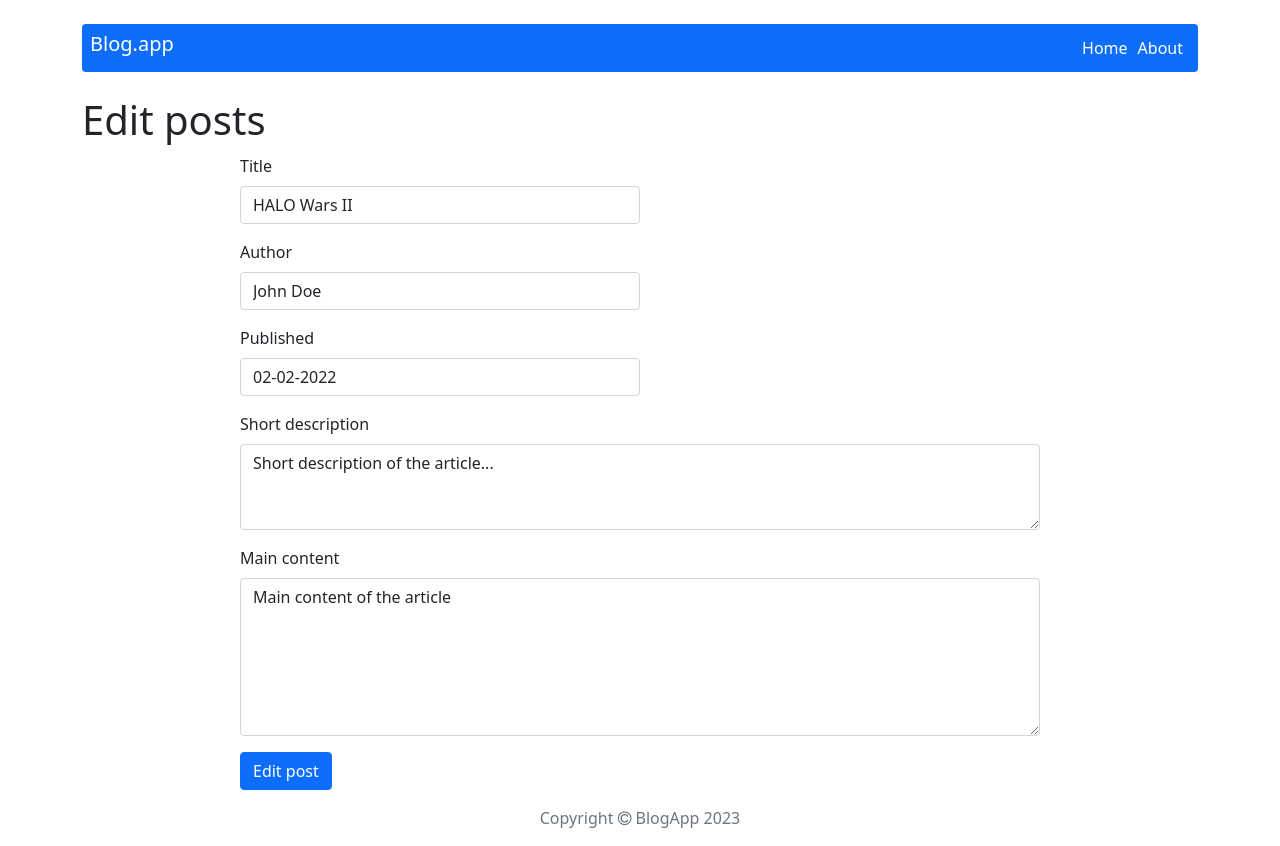
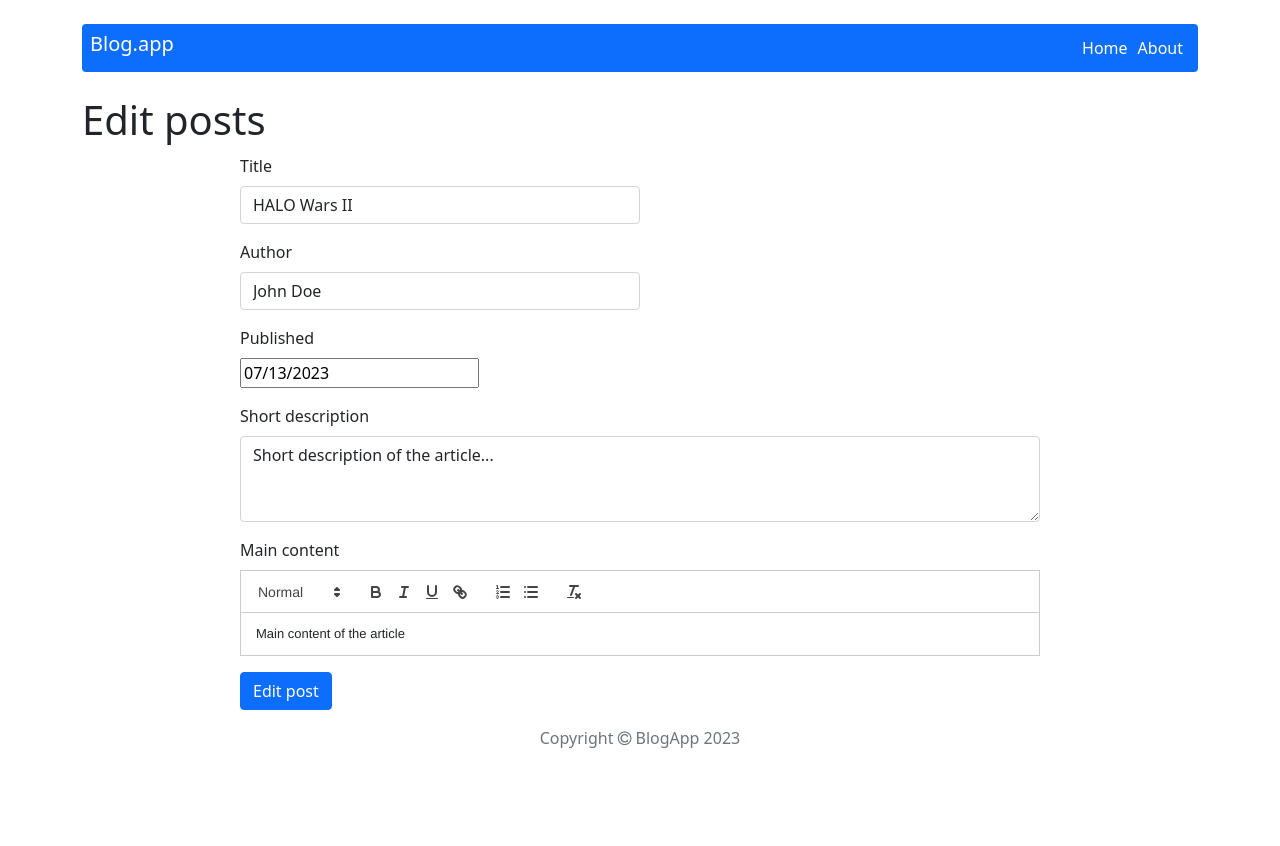
Before and after one commit to chart89/react-blog, a React (Create React App) app: page /post/edit/1 in a window 1280 px wide. After the commit the page ends 800 px from the top, so only its background shows below. Built offline with nearby package versions, Linux system fonts and the light colour scheme.

Commit message:
Add Datepicker and Reack Quill

```diff
--- a/package.json
+++ b/package.json
@@ -14,7 +14,9 @@
     "http-server": "^14.1.1",
     "react": "^18.2.0",
     "react-bootstrap": "2.0",
+    "react-datepicker": "^4.16.0",
     "react-dom": "^18.2.0",
+    "react-quill": "^2.0.0",
     "react-redux": "7.2.6",
     "react-router-dom": "6.0.1",
     "react-scripts": "5.0.1",
--- a/src/components/features/EditPostForm.js
+++ b/src/components/features/EditPostForm.js
@@ -4,7 +4,7 @@ import PostForm from "./PostForm";
 import { useNavigate } from "react-router-dom";
 import { useSelector } from 'react-redux';
 import { getPostById } from "../../redux/postsRedux";
-import { useParams } from 'react-router';
+import { useParams, Navigate } from 'react-router';
 
 const EditPostForm = () => {
 
@@ -21,7 +21,7 @@ const EditPostForm = () => {
         navigate("/");
     };
 
-
+    if(!postData) return <Navigate to="/" />
     return (
       <PostForm action={handleSubmit} actionText="Edit post" {...postData} />
     );
--- a/src/components/features/PostDetails/PostDetails.js
+++ b/src/components/features/PostDetails/PostDetails.js
@@ -3,6 +3,7 @@ import Card from 'react-bootstrap/Card';
 import { NavLink } from 'react-router-dom';
 import Button from 'react-bootstrap/Button';
 import Col from 'react-bootstrap/Col';
+import dateToStr from '../../../utils/dateToStr';
 
 const PostDetails = ({title, author, published, description, id}) => {
 
@@ -13,7 +14,7 @@ const PostDetails = ({title, author, published, description, id}) => {
                 <Card.Body>
                     <Card.Title><span className="fw-bold">Title: </span>{title}</Card.Title>
                     <Card.Subtitle className="mb-2"><span className="fw-bold">Author:</span> <span className="text-muted">{author}</span></Card.Subtitle>
-                    <Card.Subtitle className="mb-2"><span className="fw-bold">Published:</span> <span className="text-muted">{published}</span></Card.Subtitle>
+                    <Card.Subtitle className="mb-2"><span className="fw-bold">Published:</span> <span className="text-muted">{dateToStr(published)}</span></Card.Subtitle>
                     <Card.Text>
                         {description}
                     </Card.Text>
--- a/src/components/features/PostForm.js
+++ b/src/components/features/PostForm.js
@@ -2,20 +2,25 @@ import { useState } from 'react';
 import Form from 'react-bootstrap/Form';
 import Button from 'react-bootstrap/Button';
 import styles from './AddPostForm/AddPostForm.module.scss';
+import PropTypes from 'prop-types';
+import ReactQuill from 'react-quill';
+import 'react-quill/dist/quill.snow.css';
+import DatePicker from "react-datepicker";
+import "react-datepicker/dist/react-datepicker.css";
 
 const PostForm = ({ action, actionText, ...props }) => {
 
     const [title, setTitle] = useState(props.title || '');
     const [author, setAuthor] = useState(props.author || '');
-    const [publishedDate, setPublishedDate] = useState(props.publishedDate || '');
+    const [publishedDate, setPublishedDate] = useState(new Date() || '');
     const [shortDescription, setShortDescription] = useState(props.shortDescription || '');
     const [content, setContent] = useState(props.content || '');
 
-    console.log('props', title);
+    console.log('darek', new Date(publishedDate));
 
     const handleSubmit = e => {
         e.preventDefault();
-        action({ title, author, publishedDate, shortDescription, content });
+        action({ title, author, shortDescription, publishedDate, content });
       };
 
     return (
@@ -28,17 +33,18 @@ const PostForm = ({ action, actionText, ...props }) => {
         <Form.Label>Author</Form.Label>
         <Form.Control className={styles.input} type="text" placeholder="Enter author" value={author} onChange={e => setAuthor(e.target.value)} />
       </Form.Group>
-      <Form.Group className="mb-3">
+      <Form.Group className="mb-0">
         <Form.Label>Published</Form.Label>
-        <Form.Control className={styles.input} type="text" placeholder="Enter date published" value={publishedDate} onChange={e => setPublishedDate(e.target.value)} />
       </Form.Group>
+      <DatePicker className="mb-3" selected={publishedDate} onChange={(data) => setPublishedDate(data)} />
+
       <Form.Group className="mb-3" >
         <Form.Label>Short description</Form.Label>
         <Form.Control as="textarea" rows={3} placeholder="Leave a short description" value={shortDescription} onChange={e => setShortDescription(e.target.value)} />
       </Form.Group>
       <Form.Group className="mb-3" >
         <Form.Label>Main content</Form.Label>
-        <Form.Control as="textarea" rows={6} placeholder="Leave a coment here" value={content} onChange={e => setContent(e.target.value)} />
+        <ReactQuill theme="snow" placeholder="Leave a coment here" value={content} onChange={setContent} />
       </Form.Group>
       <Button variant="primary" type="submit">
         {actionText}
@@ -48,3 +54,9 @@ const PostForm = ({ action, actionText, ...props }) => {
 }
 
 export default PostForm;
+
+PostForm.propTypes = {
+  action: PropTypes.func,
+  actionText: PropTypes.string,
+  title: PropTypes.string,
+};
--- a/src/components/pages/SinglePost.js
+++ b/src/components/pages/SinglePost.js
@@ -9,6 +9,7 @@ import Nav from 'react-bootstrap/Nav';
 import { NavLink } from 'react-router-dom';
 import Button from 'react-bootstrap/Button';
 import DeletePost from '../features/DeletePost';
+import dateToStr from '../../utils/dateToStr';
 
 const SinglePost = () => {
 
@@ -25,12 +26,12 @@ const SinglePost = () => {
                         <Card.Body>
                             <Card.Title className="mb-3"><span className="fw-bold fs-2">{postData.title}</span></Card.Title>
                             <Card.Subtitle className="mb-2"><span className="fw-bold">Author:</span> <span className="text-muted">{postData.author}</span></Card.Subtitle>
-                            <Card.Subtitle className="mb-2"><span className="fw-bold">Published:</span> <span className="text-muted">{postData.publishedDate}</span></Card.Subtitle>
+                            <Card.Subtitle className="mb-2"><span className="fw-bold">Published:</span> <span className="text-muted">{dateToStr(postData.publishedDate)}</span></Card.Subtitle>
                             <Card.Text>
                                 {postData.shortDescription}
                             </Card.Text>
                             <Card.Text>
-                                {postData.content}
+                            <p dangerouslySetInnerHTML={{ __html: postData.content }} />
                             </Card.Text>
                         </Card.Body>
                     </Card>
--- a/src/redux/initialState.js
+++ b/src/redux/initialState.js
@@ -5,7 +5,7 @@ const initialState = {
             title: 'HALO Wars II',
             shortDescription: 'Short description of the article...',
             content: 'Main content of the article',
-            publishedDate: '02-02-2022',
+            publishedDate: new Date('07-02-2022'),
             author: 'John Doe'
         },
         {
@@ -13,7 +13,7 @@ const initialState = {
             title: 'HALO 5: Guardians',
             shortDescription: 'Short description of the article...',
             content: 'Main content of the article',
-            publishedDate: '02-02-2022',
+            publishedDate: new Date('02-02-2022'),
             author: 'John Does'
         },
         {
@@ -21,7 +21,7 @@ const initialState = {
             title: 'HALO: Infinite',
             shortDescription: 'Short description of the article...',
             content: 'Main content of the article',
-            publishedDate: '02-02-2022',
+            publishedDate: new Date('02-02-2022'),
             author: 'John Doesen'
         }
     ],
--- /dev/null
+++ b/src/utils/dateToStr.js
@@ -0,0 +1,8 @@
+const dateToStr = date => {
+    if (date) {
+    const datestr = date.toISOString();
+    return datestr.slice(0, -14).replaceAll('-','/');
+    }
+}
+
+export default dateToStr;
```
Also changed, not shown: 1 other file (tests, documents, lock files or other folders).
